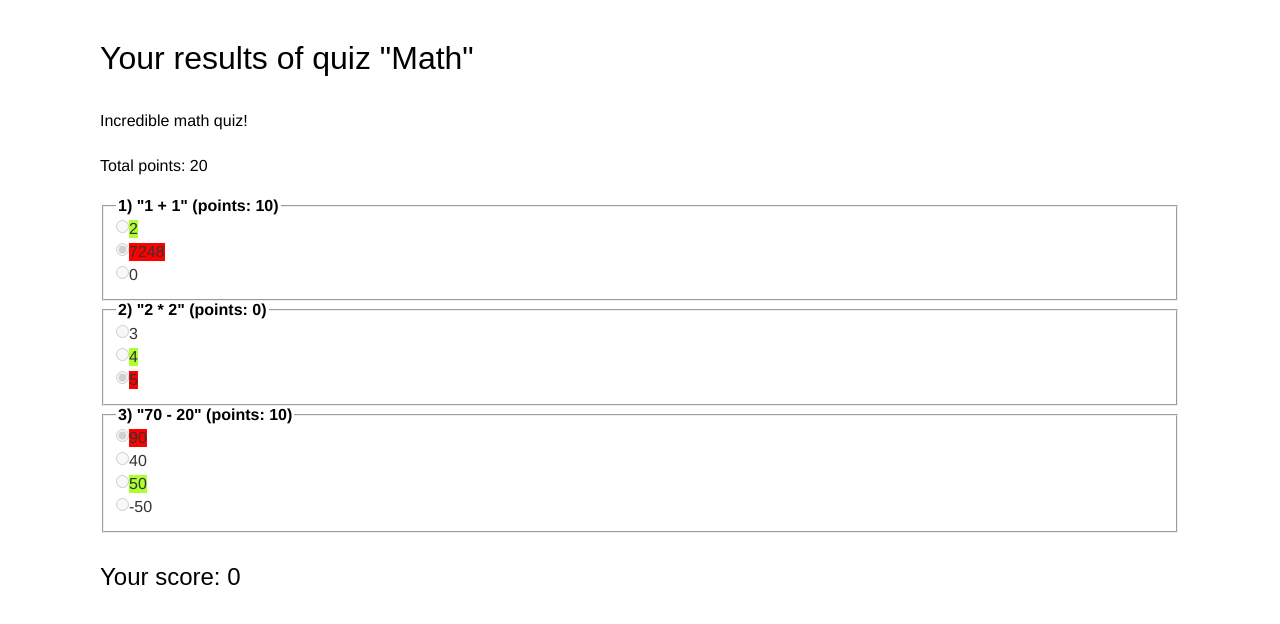
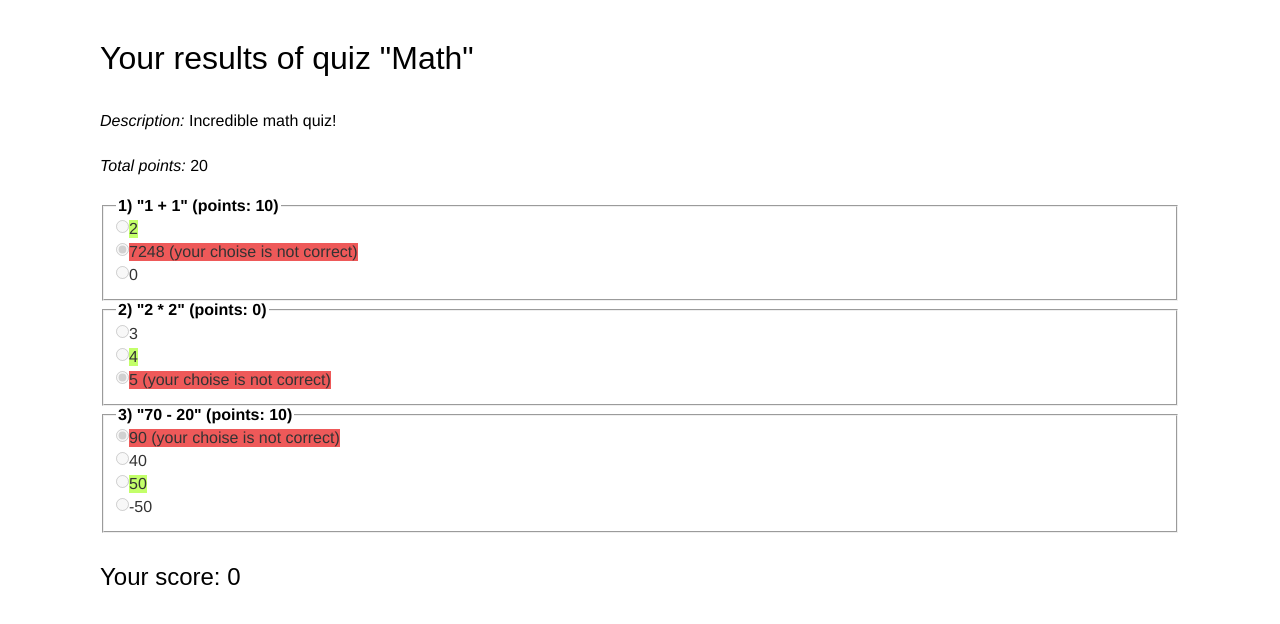
Before and after one commit to vitsmirnov/Quizzer, a Django app: page /quiz/1/ in a window 1280 px wide. Shown: the part 54-678 px from the top of the page. Run offline with Django 4.2, Linux system fonts and the light colour scheme; a user stored in the database is signed in; data comes from the database, SQL or seed files in the repository; both versions use the stored data as it was after the commit; some web fonts are replaced.

Commit message:
Going to do some massive refactoring

```diff
--- a/quizzes/templates/quizzes/quiz.html
+++ b/quizzes/templates/quizzes/quiz.html
@@ -14,8 +14,8 @@
         {% endif %}
     </h1>
 
-    <p>{{ object.description }}</p>
-    <p>Total points: {{ object.points }}</p>
+    <p><i>Description:</i> {{ object.description }}</p>
+    <p><i>Total points:</i> {{ object.points }}</p>
 
     {% if not is_passed %}
         <form action="{% url 'quizzes:quiz' object.pk %}" method="post">
@@ -40,14 +40,19 @@
                         value="{{ answer.id }}">
                     <label
                         {% if is_passed and answer in answers and not answer.is_correct %}
-                            style="background-color: red;"
+                            style="background-color: rgb(238, 89, 89);"
                         {% endif %}
                         {% if is_passed and answer.is_correct %}
-                            style="background-color: greenyellow;"
+                            style="background-color: rgb(195, 255, 106);"
                         {% endif %}
                         for="question{{ answer.id }}"
                     >
                         {{ answer.text }}
+                        {% if is_passed and answer in answers %}
+                            (your choise is
+                            {% if not answer.is_correct %}not{% endif %}
+                            correct)
+                        {% endif %}
                     </label>
                     <!-- { endwith } -->
                 {% empty %}
--- a/users/models.py
+++ b/users/models.py
@@ -39,29 +39,17 @@ class User(AbstractUser):
         return False
 
     def score_for_quiz(self, quiz_id: int) -> int:
-        if not self.is_quiz_passed(quiz_id):
-            return 0
-        res = 0
+        # this is probably redundant
+        # if not self.is_quiz_passed(quiz_id):
+        #     return 0
 
-        # passed_quizzes = self.passed_quizzes()
-        # for quiz in passed_quizzes:
-        #     if quiz.id == quiz_id:
-        #         pass
-        #         return res
-
-        # It's probably not optimal
-        # for answer in self.answers.all():
-        #     if answer.question.quiz.id == quiz_id and answer.is_correct:
-        #         res += answer.question.points
-
-        # This is the same as code above
         answers = self.answers.filter(question__quiz__id=quiz_id,
-            correctanswer__answer_id=models.F('id'))
+            correctanswer__answer_id=models.F('id'))  # the answer is correct
         # correctanswer__answer_id=models.F('id') is the same as:
         # question__correct_answer__answer__id=models.F('id')
+        res = 0
         for answer in answers:
             res += answer.question.points
-
         return res
 
     def passed_quizzes(self) -> set[Quiz]:
```
Also changed, not shown: db.sqlite3.
